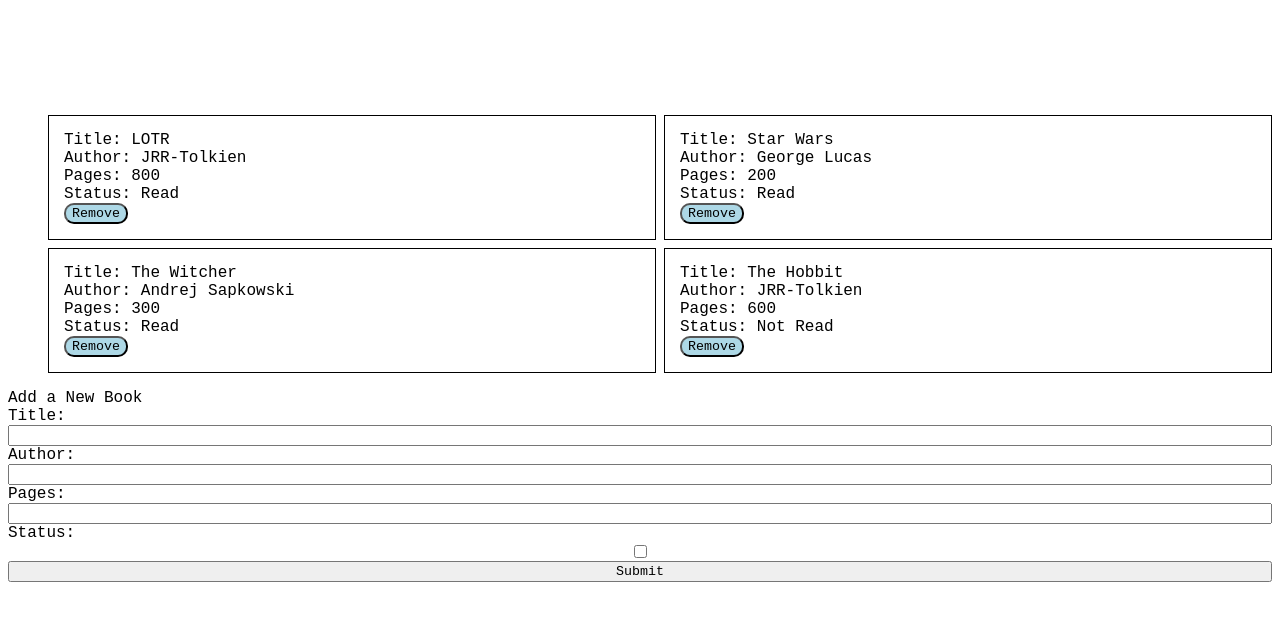
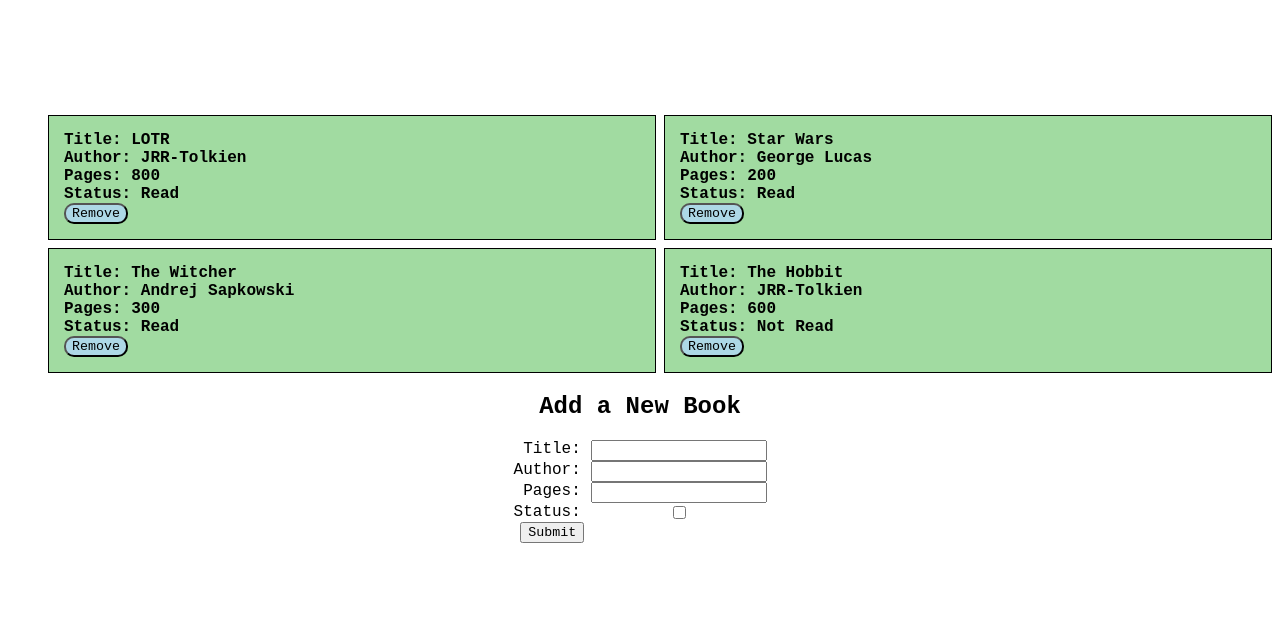
Before and after one commit to KyleZheng11/library, a plain HTML site: page index.html in a window 1280 px wide. Shown: the part 69-690 px from the top of the page. Drawn offline with Linux system fonts and the light colour scheme.

Commit message:
final changes

```diff
--- a/index.html
+++ b/index.html
@@ -15,7 +15,8 @@
         <ul id="book-list"></ul>
     </div>
 
-    <form action="post" id="book-form">Add a New Book
+    <h2>Add a New Book</h2>
+    <form action="post" id="book-form">
         <label for="title">Title:</label>
         <input type="text" id="title" name="title" required>
 
--- a/style.css
+++ b/style.css
@@ -29,6 +29,8 @@
     border: 1px solid black;
     list-style-type: none;
     padding: 15px;
+    background-color: rgb(161, 219, 161);
+    font-weight: bold;
 }
 
 .library button {
@@ -40,6 +42,27 @@
 
 #book-form {
     display: grid;
-    grid-template-columns: repeat(1, 1fr);
+    grid-template-columns: repeat(2, 1fr);
+    padding-left: 40%;
+    padding-right: 50%;
 
 }
+
+#book-form label {
+    text-align: right;
+    padding-right: 10px;
+}
+
+#book-form input {
+    display: flex;
+}
+
+h2 {
+    text-align: center;
+}
+
+#book-form button {
+    display: flex;
+    justify-content: center;
+    justify-self: center;
+}
```
